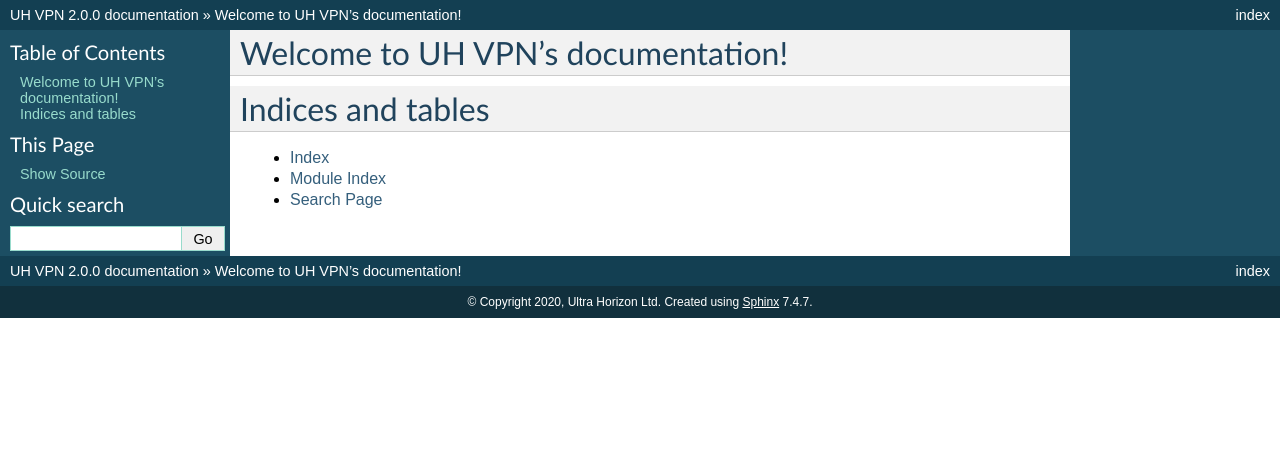
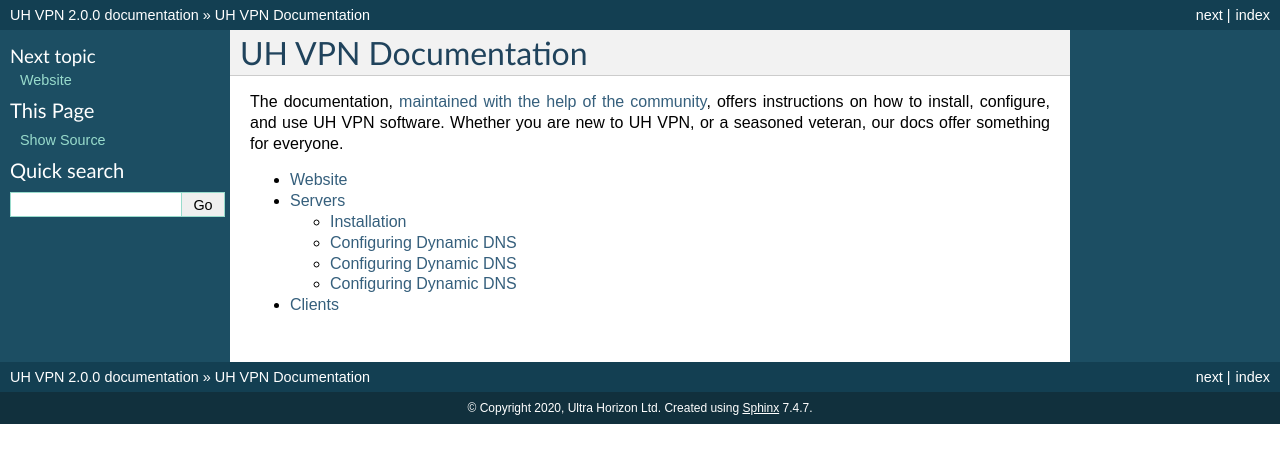
Before and after one commit to ultrahorizon/UH-VPN-Docs, a Sphinx documentation site: the page built from source/index.rst, in a window 1280 px wide. Shown: the top 463 px of the page. Built offline with Sphinx 7.4.7, drawn with Linux system fonts in a browser that asks for light colours.

Commit message:
Add file structure and add server installation file

```diff
--- /dev/null
+++ b/source/clients/index.rst
@@ -0,0 +1,3 @@
+*******
+Clients
+*******
--- a/source/index.rst
+++ b/source/index.rst
@@ -1,20 +1,16 @@
-.. UH VPN documentation master file, created by
-   sphinx-quickstart on Fri Apr 24 22:56:26 2020.
-   You can adapt this file completely to your liking, but it should at least
-   contain the root `toctree` directive.
+UH VPN Documentation
+====================
 
-Welcome to UH VPN's documentation!
-==================================
+The documentation, `maintained with the help of the community`_, offers
+instructions on how to install, configure, and use UH VPN software.
+Whether you are new to UH VPN, or a seasoned veteran, our docs
+offer something for everyone.
 
 .. toctree::
    :maxdepth: 2
-   :caption: Contents:
 
+   website/index
+   servers/index
+   clients/index
 
-
-Indices and tables
-==================
-
-* :ref:`genindex`
-* :ref:`modindex`
-* :ref:`search`
+.. _maintained with the help of the community: https://github.com/ultrahorizon/UH-VPN-Docs
--- /dev/null
+++ b/source/servers/adding-servers.rst
@@ -0,0 +1,2 @@
+Configuring Dynamic DNS
+=======================
--- /dev/null
+++ b/source/servers/removing-servers.rst
@@ -0,0 +1,2 @@
+Configuring Dynamic DNS
+=======================
--- /dev/null
+++ b/source/servers/upgrading.rst
@@ -0,0 +1,2 @@
+Configuring Dynamic DNS
+=======================
--- /dev/null
+++ b/source/website/index.rst
@@ -0,0 +1,3 @@
+*******
+Website
+*******
```
Also changed, not shown: source/servers/index.rst (added, +21 -0 lines), source/servers/installation.rst (added, +41 -0 lines), 1 other file.
